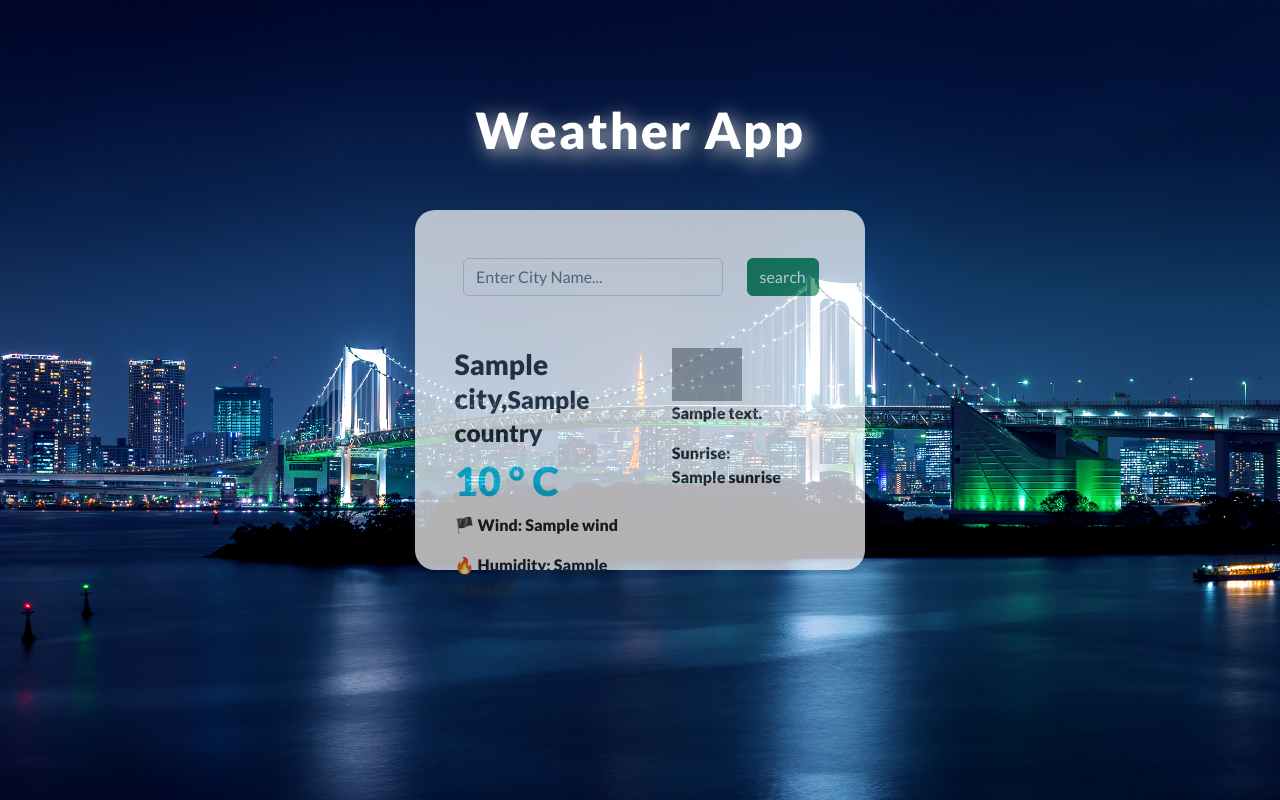
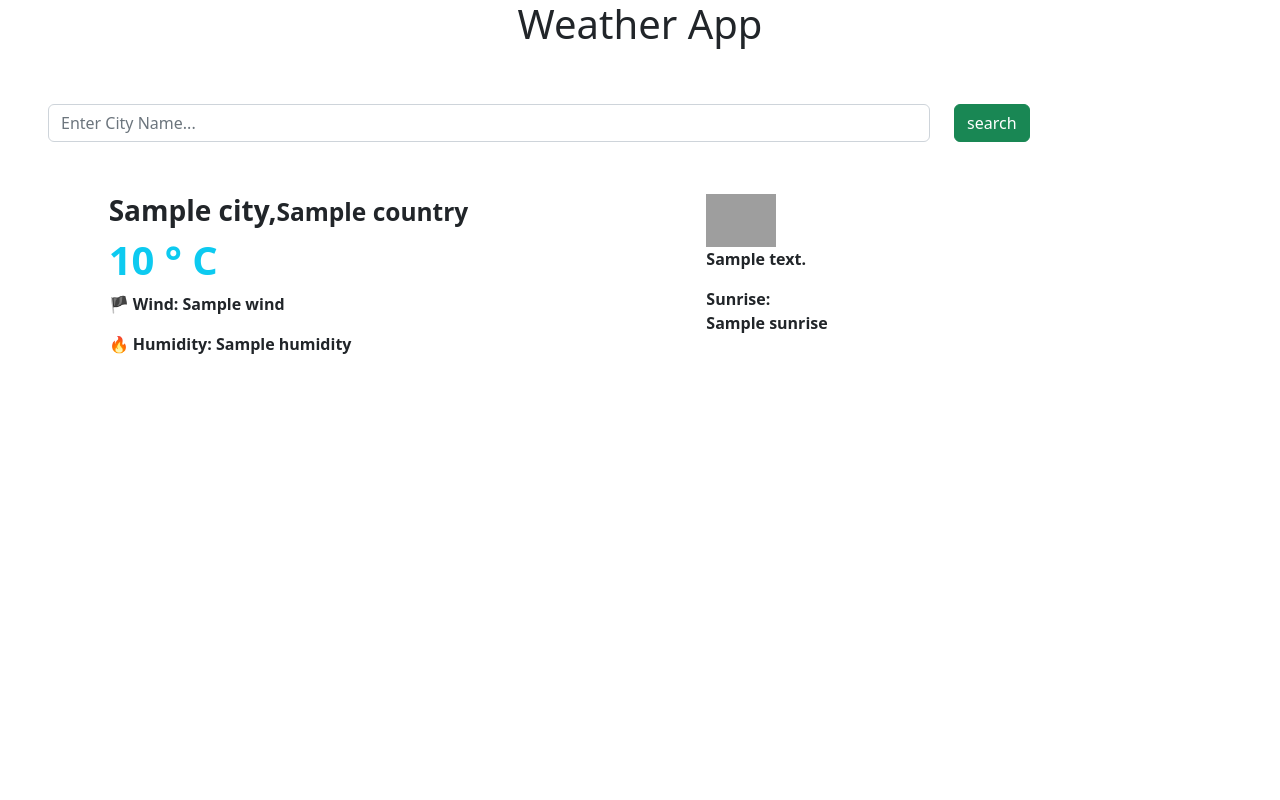
Before and after one commit to DebasishMohanta10/WeatherApp, a Django app: template weather/templates/home.html in a window 1280 px wide. Run offline with Django 3.2, Linux system fonts and the light colour scheme; the template is opened without the code that fills it: most values are stand-ins (such as "Sample title", 1, 10 or a date in 2020); grey boxes are pictures that could not be loaded.

Commit message:
latest changes

```diff
--- a/weather/static/css/styles.css
+++ /dev/null
@@ -1,33 +0,0 @@
-@import url('https://fonts.googleapis.com/css2?family=Lato:wght@400;900&display=swap');
-
-*{
-    padding: 0;
-    margin: 0;
-    box-sizing: border-box;
-    font-family: 'Lato', sans-serif;
-}
-body{
-    background-image: url('/static/images/tokyo-skyline-with-rainbow-bridge-tokyo-tower-tokyo-japan.jpg');
-    background-position: fixed;
-    background-repeat: no-repeat;
-    background-size: cover;
-}
-#location-box{
-    background-color: #fff;
-    height: 360px;
-    width: 450px;
-    margin: 50px auto 0 auto;
-    filter: opacity(70%);
-    border-radius: 20px;
-}
-
-#title{
-    font-weight: 900;
-    color: white;
-    font-size: 50px;
-    text-align: center;
-    margin-top: 100px;
-    letter-spacing: 2px;
-    font-family: 'Lato', sans-serif;
-    text-shadow: 5px 5px 20px lightgray;
-}
--- a/weather/templates/home.html
+++ b/weather/templates/home.html
@@ -1,7 +1,7 @@
 {% extends 'base.html' %}
 
 {% block content %}
-    <h1 id="title">Weather App</h1>
+    <h1 class="text-center">Weather App</h1>
     <section id="location-box">
         <div id="search-box" class="p-5 mb-1">
             <form method="post" action="{% url 'index' %}" class="row d-flex align-items-center">
--- a/weatherapp/settings.py
+++ b/weatherapp/settings.py
@@ -110,6 +110,7 @@ USE_TZ = True
 STATIC_URL = '/static/'
 STATICFILES_DIRS = ["weather/static"]
 
+STATIC_ROOT = os.path.join(BASE_DIR,'static')
 # Default primary key field type
 # https://docs.djangoproject.com/en/3.2/ref/settings/#default-auto-field
 
--- a/weatherapp/urls.py
+++ b/weatherapp/urls.py
@@ -1,22 +1,10 @@
-"""weatherapp URL Configuration
-
-The `urlpatterns` list routes URLs to views. For more information please see:
-    https://docs.djangoproject.com/en/3.2/topics/http/urls/
-Examples:
-Function views
-    1. Add an import:  from my_app import views
-    2. Add a URL to urlpatterns:  path('', views.home, name='home')
-Class-based views
-    1. Add an import:  from other_app.views import Home
-    2. Add a URL to urlpatterns:  path('', Home.as_view(), name='home')
-Including another URLconf
-    1. Import the include() function: from django.urls import include, path
-    2. Add a URL to urlpatterns:  path('blog/', include('blog.urls'))
-"""
 from django.contrib import admin
 from django.urls import path,include
-
+from django.conf.urls.static import static
+from django.conf import settings
 urlpatterns = [
     path('admin/', admin.site.urls),
     path('',include('weather.urls'))
 ]
+
+urlpatterns += static(settings.STATIC_URL,document_root=settings.STATIC_ROOT)
```
